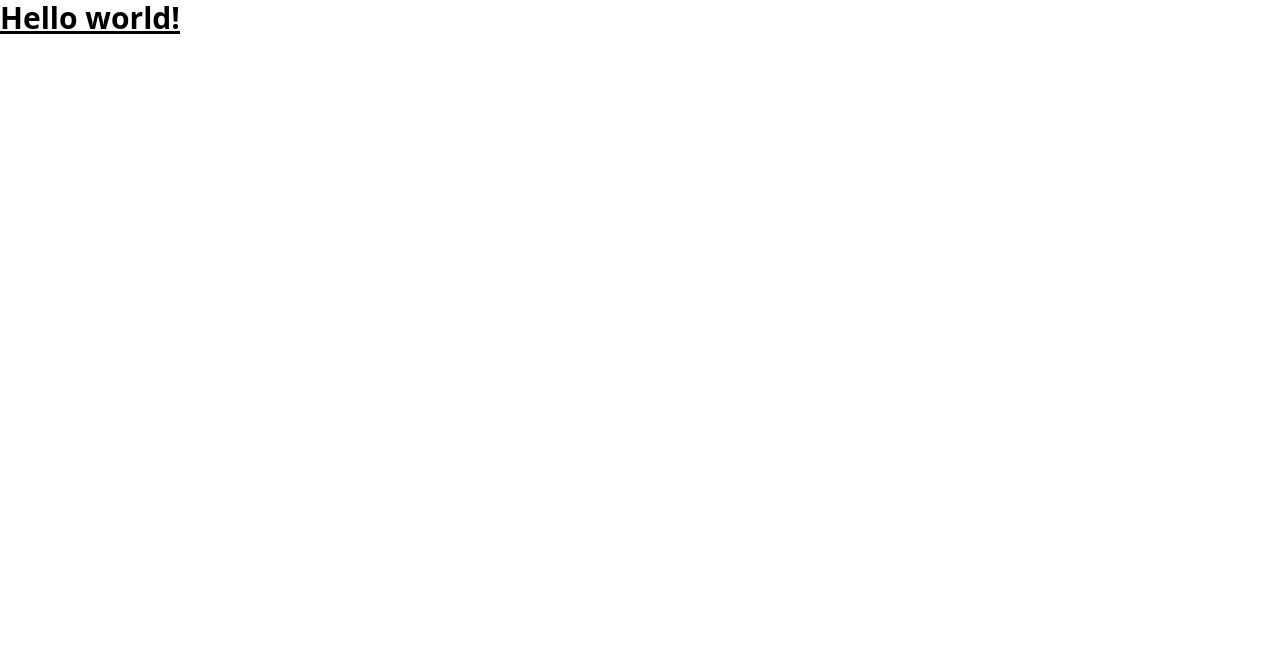
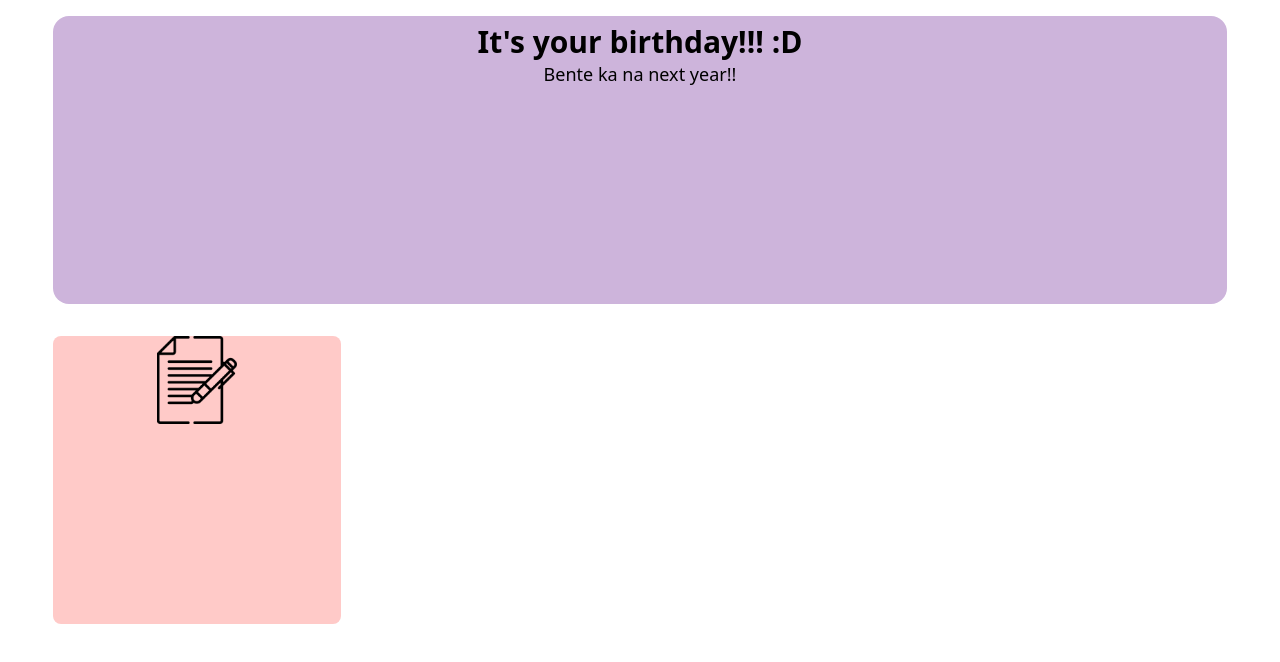
Before and after one commit to lugh-tuatha/hapi-bidet, a React (Vite) app: page / in a window 1280 px wide. Shown: the top 662 px of the page. Built offline with nearby package versions, Linux system fonts and the light colour scheme.

Commit message:
add: components

```diff
--- a/src/App.jsx
+++ b/src/App.jsx
@@ -1,14 +1,14 @@
 import { useState } from 'react'
 import './App.css'
 
+import BidetHero from './components/BidetHero'
+import SectionContainer from './components/SectionContainer'
+
 function App() {
-  const [count, setCount] = useState(0)
-
   return (
-    <div className="App">
-      <h1 className="text-3xl font-bold underline">
-        Hello world!
-      </h1>
+    <div>
+      <BidetHero />
+      <SectionContainer />
     </div>
   )
 }
--- a/src/components/BidetHero.jsx
+++ b/src/components/BidetHero.jsx
@@ -0,0 +1,13 @@
+import React from 'react'
+
+
+function BidetHero() {
+  return (
+    <div className='w-11/12 mx-auto bg-secondary mt-4 rounded-2xl h-72'>
+      <h1 className='text-center text-3xl font-bold pt-2'>It's your birthday!!! :D</h1>
+      <p className='text-lg text-center'>Bente ka na next year!!</p>
+    </div>
+  )
+}
+
+export default BidetHero
--- a/src/components/SectionContainer.jsx
+++ b/src/components/SectionContainer.jsx
@@ -0,0 +1,16 @@
+import React from 'react'
+import letter from '../assets/img/icon/letter.png'
+
+function SectionContainer() {
+  return (
+    <div className="w-11/12 mx-auto mt-8">
+      <div className='bg-primary w-72 h-72 rounded-lg'>
+        <div className="flex justify-center items-center ">
+          <img src={letter} alt="" className='w-20 py-auto'/>
+        </div>
+      </div>
+    </div>
+  )
+}
+
+export default SectionContainer
--- a/src/index.css
+++ b/src/index.css
@@ -1,11 +1,3 @@
 @tailwind base;
 @tailwind components;
 @tailwind utilities;
-
-a {
-  text-decoration: none;
-}
-body {
-  margin: 0;
-  padding: 0;
-}
--- a/tailwind.config.js
+++ b/tailwind.config.js
@@ -5,10 +5,13 @@ export default {
     "./src/**/*.{js,ts,jsx,tsx}",
   ],
   theme: {
-    colors: {
+
+    extend: {
+          colors: {
       primary: "#FFCAC8",
+      secondary: "#cdb4db",
     },
-    extend: {},
+    },
   },
   plugins: [],
 };
```
Also changed, not shown: src/assets/img/icon/letter.png (added), src/data/section.jsx (added).
